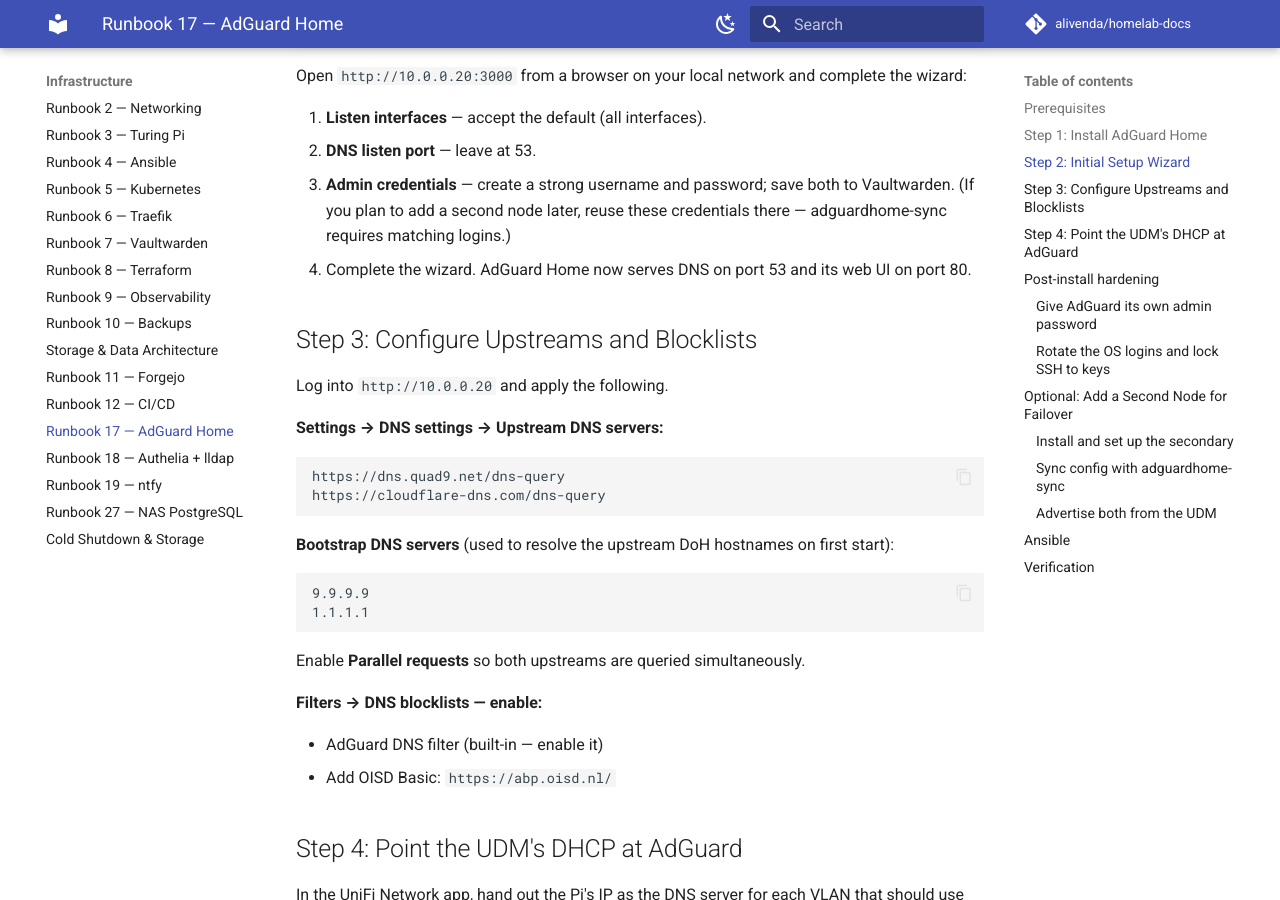
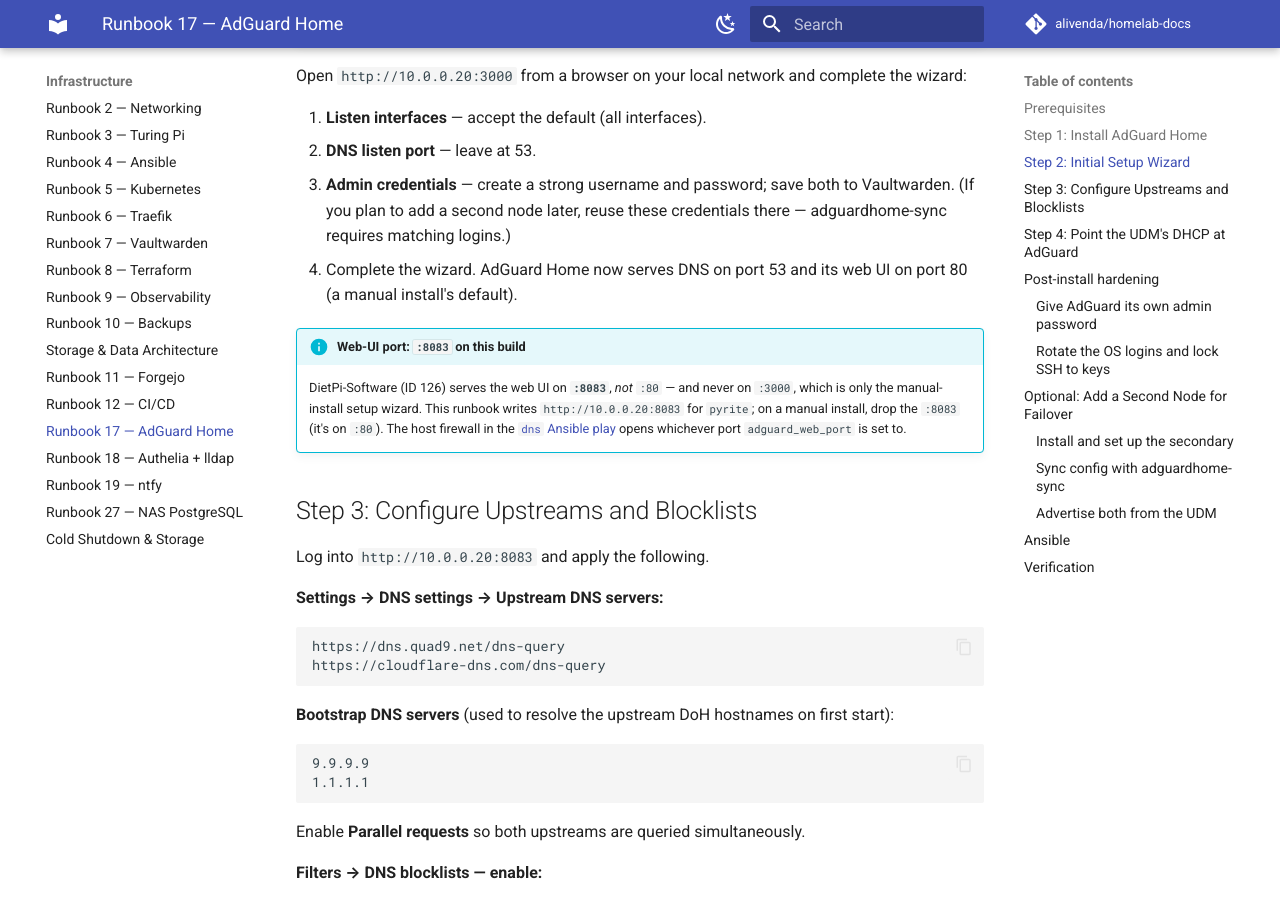
Before and after one commit to alivenda/homelab-docs, an MkDocs documentation site: the page built from docs/17-adguard-home.md, in a window 1280 px wide and 900 px high, scrolled down 2001 px. Built offline with MkDocs 1.6.1 and Material for MkDocs 9.7.7, drawn with Linux system fonts in a browser that asks for light colours; comment, search, counter and statistics services are not loaded; part of the change alters nothing that is shown; some of the changed text lies outside the part shown.

Commit message:
docs(r17): correct AdGuard web-UI port to 8083 for the DietPi path
The runbook wrote :80/:3000 for the web UI, which is only right for a
manual curl install. DietPi-Software (ID 126, this build) serves the UI
on :8083. Point pyrite/marcasite URLs at :8083, add a note distinguishing
the two install paths, and fix the adguardhome-sync origin/replica URLs.

````diff
--- a/docs/17-adguard-home.md
+++ b/docs/17-adguard-home.md
@@ -62,11 +62,14 @@ Open `http://10.0.0.20:3000` from a browser on your local network and complete t
 1. **Listen interfaces** — accept the default (all interfaces).
 2. **DNS listen port** — leave at 53.
 3. **Admin credentials** — create a strong username and password; save both to Vaultwarden. (If you plan to add a second node later, reuse these credentials there — adguardhome-sync requires matching logins.)
-4. Complete the wizard. AdGuard Home now serves DNS on port 53 and its web UI on port 80.
+4. Complete the wizard. AdGuard Home now serves DNS on port 53 and its web UI on port 80 (a manual install's default).
+
+!!! info "Web-UI port: `:8083` on this build"
+    DietPi-Software (ID 126) serves the web UI on **`:8083`**, *not* `:80` — and never on `:3000`, which is only the manual-install setup wizard. This runbook writes `http://10.0.0.20:8083` for `pyrite`; on a manual install, drop the `:8083` (it's on `:80`). The host firewall in the [`dns` Ansible play](#ansible) opens whichever port `adguard_web_port` is set to.
 
 ## Step 3: Configure Upstreams and Blocklists
 
-Log into `http://10.0.0.20` and apply the following.
+Log into `http://10.0.0.20:8083` and apply the following.
 
 **Settings → DNS settings → Upstream DNS servers:**
 
@@ -127,7 +130,7 @@ users:
     password: $2y$10$....your.new.hash....
 ```
 
-Restart AdGuard, then log in at `http://10.0.0.20` with the new password to confirm:
+Restart AdGuard, then log in at `http://10.0.0.20:8083` with the new password to confirm:
 
 ```bash
 dietpi-services restart adguardhome
@@ -177,12 +180,12 @@ Create `/etc/adguardhome-sync/adguardhome-sync.yaml` (substitute your credential
 
 ```yaml
 origin:
-  url: http://localhost:80
+  url: http://localhost:8083
   username: admin
   password: YOUR_PRIMARY_PASSWORD
 
 replicas:
-  - url: http://10.0.0.21:80
+  - url: http://10.0.0.21:8083
     username: admin
     password: YOUR_SECONDARY_PASSWORD
 
@@ -206,7 +209,7 @@ Verify the first sync completed:
 docker logs adguardhome-sync
 ```
 
-You should see a successful push. Log into `http://10.0.0.21` and confirm blocklists match the primary.
+You should see a successful push. Log into `http://10.0.0.21:8083` and confirm blocklists match the primary.
 
 ### Advertise both from the UDM
 
@@ -236,7 +239,7 @@ ansible-playbook site.yml --limit pyrite
     systemctl status AdGuardHome
     ```
 
-- [ ] Web UI accessible at `http://10.0.0.20`.
+- [ ] Web UI accessible at `http://10.0.0.20:8083`.
 - [ ] A known ad domain is blocked:
 
     ```bash
@@ -250,6 +253,6 @@ ansible-playbook site.yml --limit pyrite
 
 **If you added the second node:**
 
-- [ ] Secondary web UI at `http://10.0.0.21` — blocklists and filter rules match the primary.
+- [ ] Secondary web UI at `http://10.0.0.21:8083` — blocklists and filter rules match the primary.
 - [ ] adguardhome-sync container running on the primary with no errors in logs.
 - [ ] UDM DHCP advertising both `10.0.0.20` and `10.0.0.21`.
````
